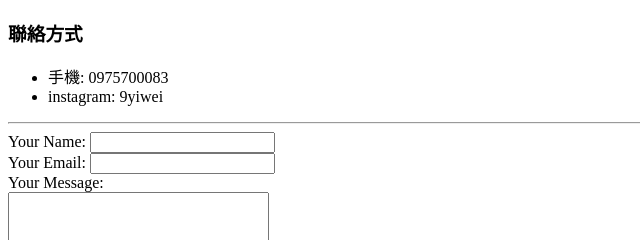
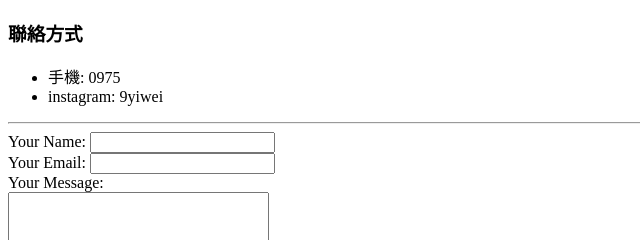
Before and after one commit to 9yiwei/cv, a plain HTML site: page contact.html in a window 1280 px wide. Shown: the top 240 px of the page, 0-640 px from the left. Drawn offline with Linux system fonts and the light colour scheme.

Commit message:
Update contact.html

```diff
--- a/contact.html
+++ b/contact.html
@@ -7,7 +7,7 @@
   <body>
     <h3>聯絡方式</h3>
     <ul>
-      <li>手機: 0975700083</li>
+      <li>手機: 0975</li>
       <li>instagram: 9yiwei</li>
     </ul>
     <hr>
```
